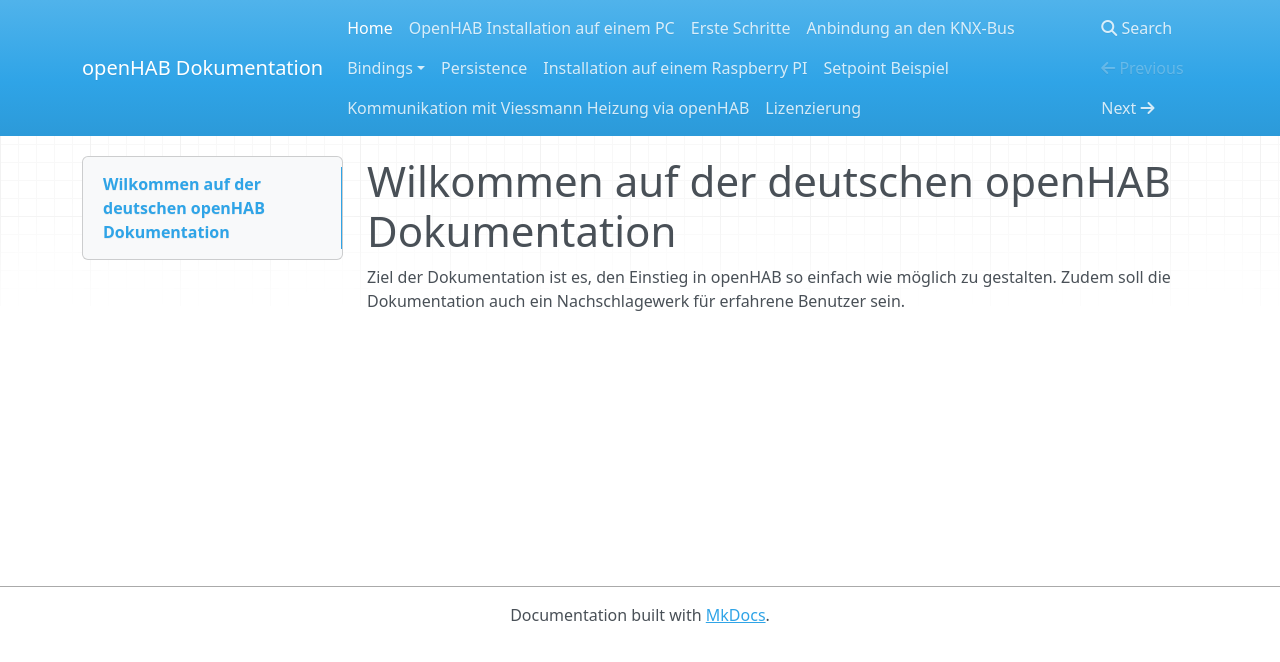
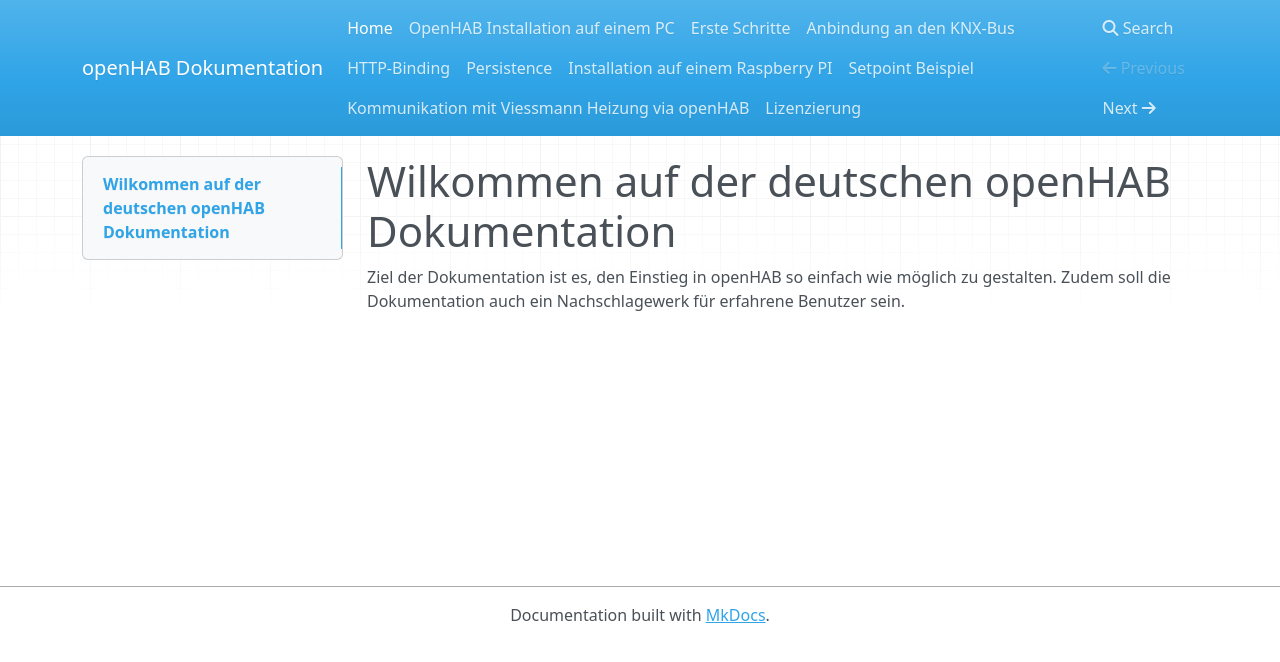
Before and after one commit to mepi0011/openhab.doc, an MkDocs documentation site: the page built from docs/index.md, in a window 1280 px wide. Shown: the top 662 px of the page. Built offline with MkDocs 1.6.1, drawn with Linux system fonts in a browser that asks for light colours; nearby versions of some CDN libraries; old or Windows-style settings are respelled for this version of MkDocs.

Commit message:
mkdocs.yml changed

```diff
--- a/mkdocs.yml
+++ b/mkdocs.yml
@@ -4,8 +4,7 @@ pages:
 - ['Installation.md', 'OpenHAB Installation auf einem PC']
 - ['Beispiel.md', 'Erste Schritte']
 - ['KNX.md', 'Anbindung an den KNX-Bus']
-- ['Bindings.md', 'Bindings', 'Allgemein']
-- ['Binding_HTTP.md', 'Bindings', 'HTTP-Binding']
+- ['Binding_HTTP.md', 'HTTP-Binding']
 - ['Persistence.md', 'Persistence']
 - ['Raspberry.md', 'Installation auf einem Raspberry PI']
 - ['setpoint.md', 'Setpoint Beispiel']
```
